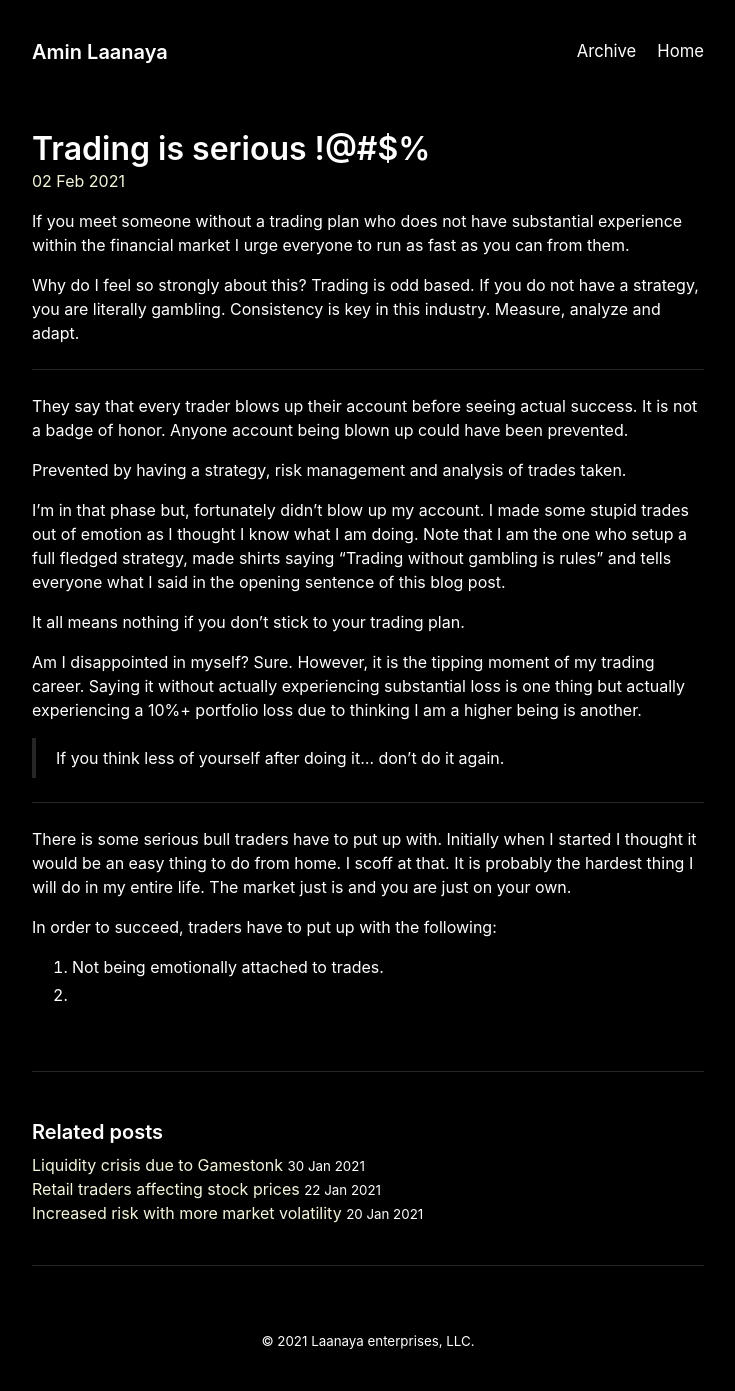
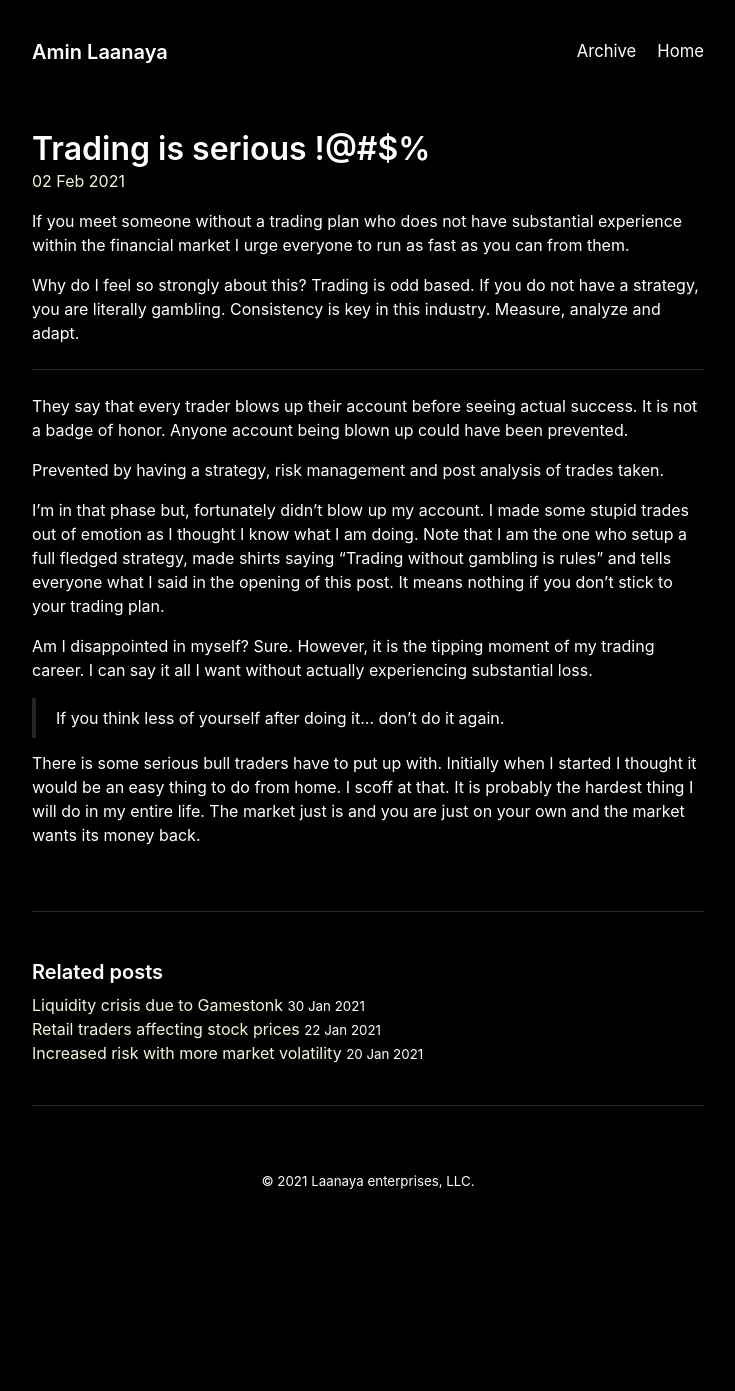
Before and after one commit to Bobcycle/Blog, a Jekyll site: the page built from _posts/2021-02-02-trading-is-a-serious-business.md, in a window 1280 px wide. Shown: the whole page, without its empty margins (272-1007 px from the left). Built offline with Jekyll 4.4.1, drawn with Linux system fonts in a browser that asks for light colours; after the commit the page ends 1231 px from its top, so only the background shows below that.

Commit message:
Update 2021-02-02-trading-is-a-serious-business.md

```diff
--- a/_posts/2021-02-02-trading-is-a-serious-business.md
+++ b/_posts/2021-02-02-trading-is-a-serious-business.md
@@ -12,21 +12,12 @@ Why do I feel so strongly about this? Trading is odd based. If you do not have a
 
 They say that every trader blows up their account before seeing actual success. It is not a badge of honor. Anyone account being blown up could have been prevented.
 
-Prevented by having a strategy, risk management and analysis of trades taken.
+Prevented by having a strategy, risk management and post analysis of trades taken.
 
-I'm in that phase but, fortunately didn't blow up my account. I made some stupid trades out of emotion as I thought I know what I am doing. Note that I am the one who setup a full fledged strategy, made shirts saying "Trading without gambling is rules" and tells everyone what I said in the opening sentence of this blog post.
+I'm in that phase but, fortunately didn't blow up my account. I made some stupid trades out of emotion as I thought I know what I am doing. Note that I am the one who setup a full fledged strategy, made shirts saying "Trading without gambling is rules" and tells everyone what I said in the opening of this post. It means nothing if you don't stick to your trading plan.
 
-It all means nothing if you don't stick to your trading plan.
-
-Am I disappointed in myself? Sure. However, it is the tipping moment of my trading career. Saying it without actually experiencing substantial loss is one thing but actually experiencing a 10%+ portfolio loss due to thinking I am a higher being is another.
+Am I disappointed in myself? Sure. However, it is the tipping moment of my trading career. I can say it all I want without actually experiencing substantial loss.
 
 > If you think less of yourself after doing it... don't do it again.
 
----
-
-There is some serious bull traders have to put up with. Initially when I started I thought it would be an easy thing to do from home. I scoff at that. It is probably the hardest thing I will do in my entire life. The market just is and you are just on your own.
-
-In order to succeed, traders have to put up with the following:
-
-1. Not being emotionally attached to trades.
-2.
+There is some serious bull traders have to put up with. Initially when I started I thought it would be an easy thing to do from home. I scoff at that. It is probably the hardest thing I will do in my entire life. The market just is and you are just on your own and the market wants its money back.
```
